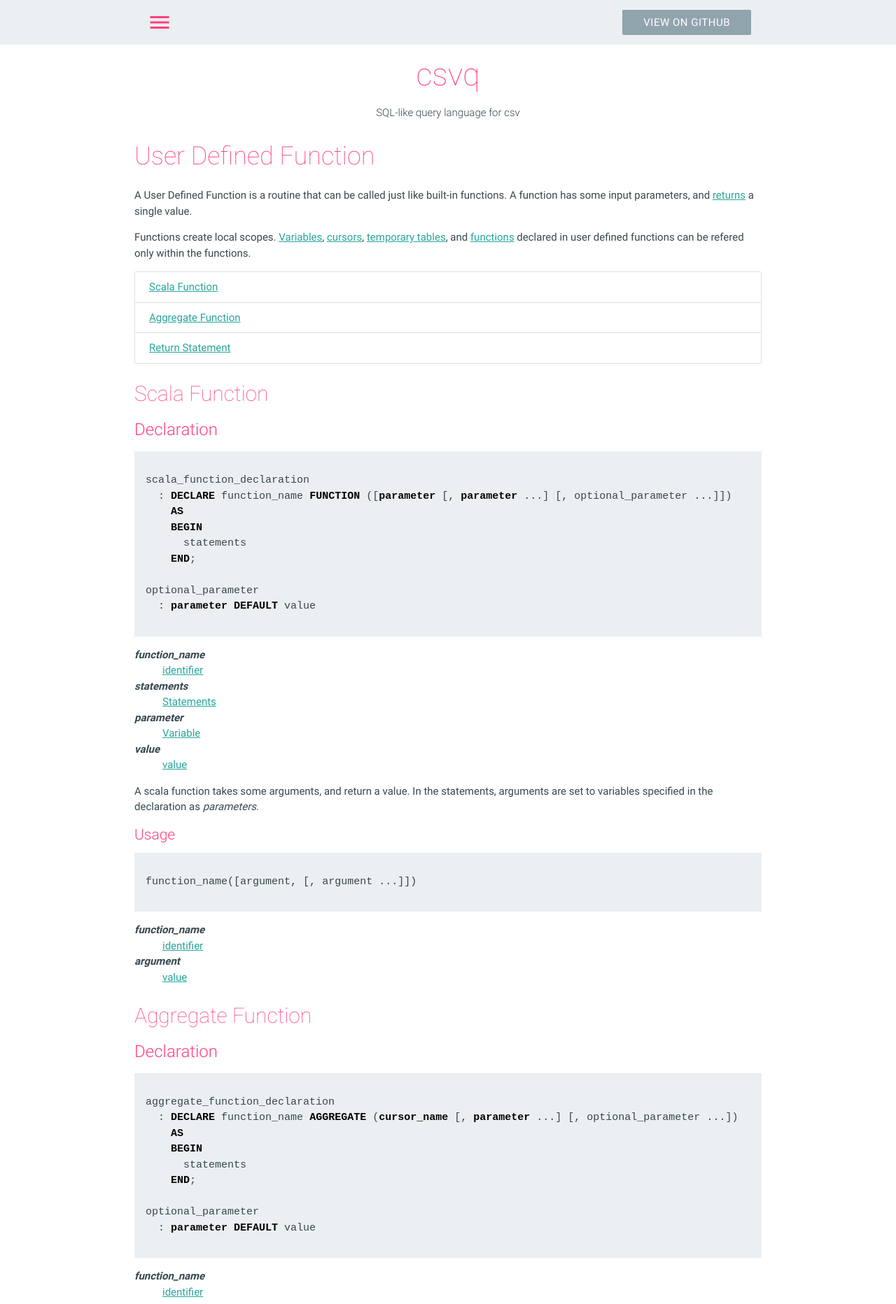
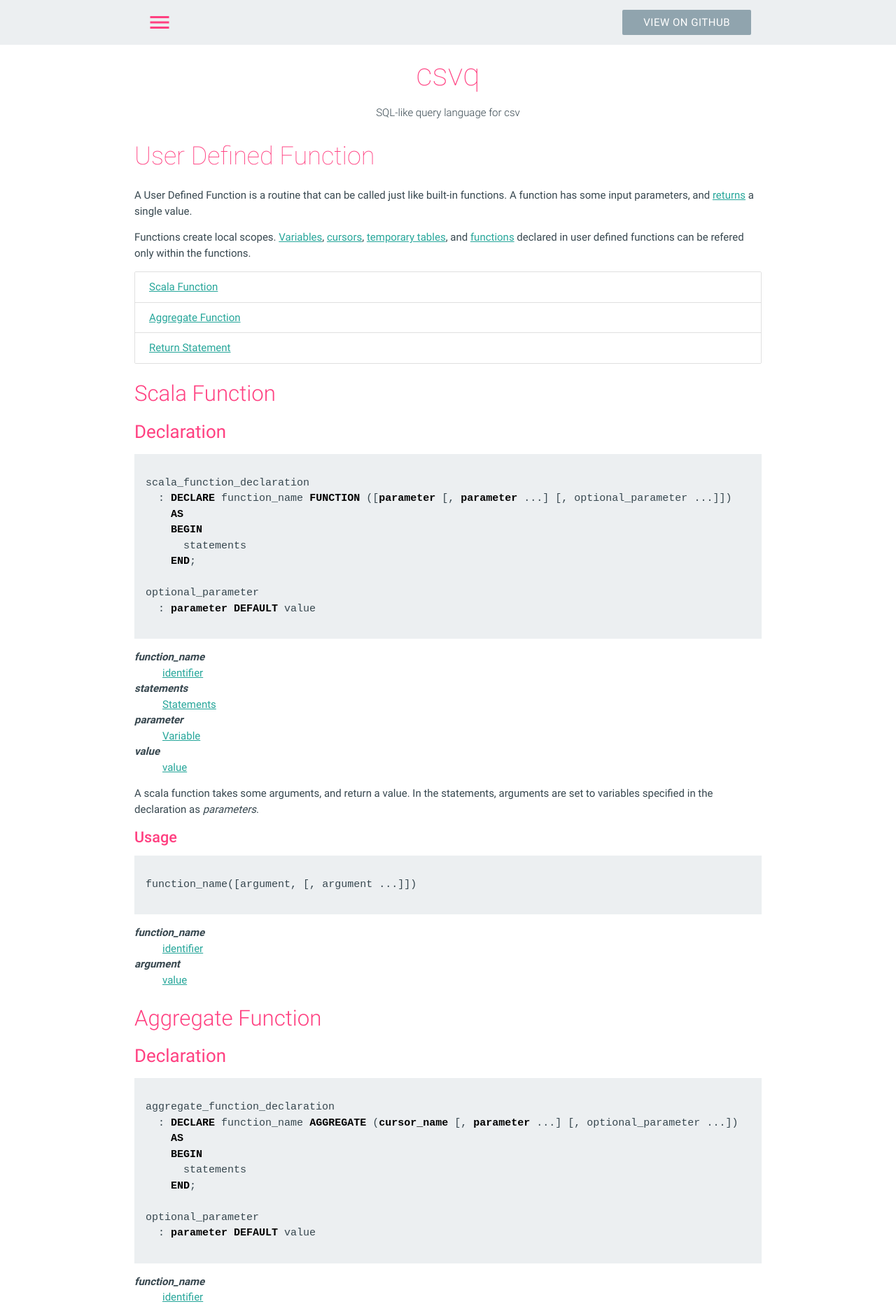
Before and after one commit to mithrandie/csvq, a Jekyll site: the page built from docs/_posts/2006-01-02-user-defined-function.md, in a window 1280 px wide. Shown: the top 1864 px of the page at 70% size. Built offline with Jekyll 4.4.1, drawn with Linux system fonts in a browser that asks for light colours.

Commit message:
Update document css.

```diff
--- a/docs/_sass/csvq.scss
+++ b/docs/_sass/csvq.scss
@@ -5,32 +5,32 @@ h1, h2, h3, h4, h5, h6 {
 }
 
 h1 {
-    font-weight: 100;
+    font-weight: 200;
     font-size: 2.4em;
 }
 
 h2 {
-    font-weight: 100;
-    font-size: 2em;
+    font-weight: 300;
+    font-size: 2.08em;
 }
 
 h3 {
-    font-weight: 300;
-    font-size: 1.6em;
+    font-weight: 400;
+    font-size: 1.73em;
 }
 
 h4 {
-    font-weight: 300;
-    font-size: 1.4em;
+    font-weight: 500;
+    font-size: 1.44em;
 }
 
 h5 {
-    font-weight: 300;
-    font-size: 1.25em;
+    font-weight: 600;
+    font-size: 1.2em;
 }
 
 h6 {
-    font-weight: 400;
+    font-weight: 700;
 }
 
 .z-depth-1, .z-depth-1-half, nav, .card-panel, .card, .toast, .btn, .btn-large, .btn-floating, .collapsible, .hoverable, .hoverable:hover {
```
